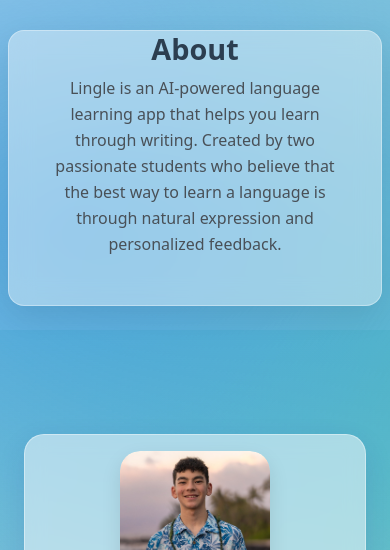
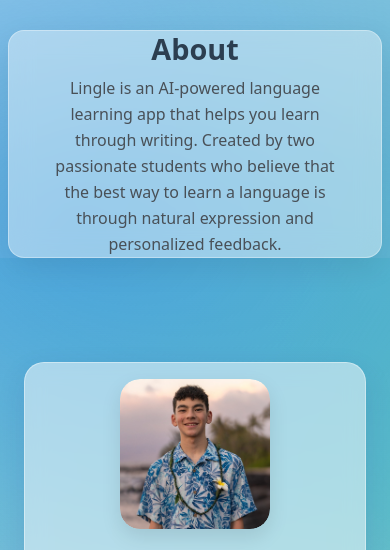
Before and after one commit to Lingle-Labs/getlingle.com, a plain HTML site: page about.html in a window 390 px wide. Shown: the part 55-605 px from the top of the page. Drawn offline with Linux system fonts and the light colour scheme.

Commit message:
fixed padding

```diff
--- a/style.css
+++ b/style.css
@@ -922,7 +922,7 @@
 
 /* About Page Styling */
 .about-hero {
-    padding: 4rem 1.5rem 3rem;
+    padding: 4rem 1.5rem 0;
     background: linear-gradient(135deg, #f8f9fa 0%, #e9ecef 100%);
 }
 
@@ -947,7 +947,7 @@
     color: var(--text-secondary);
     text-align: center;
     max-width: 800px;
-    margin: 0 auto var(--space-16);
+    margin: 0 auto 0;
     padding: 0 var(--space-4);
 }
 
@@ -1049,7 +1049,7 @@
 
 @media (max-width: 768px) {
     .about-hero {
-        padding: 3rem 1rem 2rem;
+    padding: 3rem 1rem 0;
     }
 
     .about-title {
@@ -1059,7 +1059,7 @@
 
     .about-description {
         font-size: 1rem;
-        margin-bottom: 3rem;
+    margin-bottom: 0;
         padding: 0;
     }
 
@@ -1095,7 +1095,7 @@
 
 @media (max-width: 480px) {
     .about-hero {
-        padding: 2rem 0.5rem 1.5rem;
+    padding: 2rem 0.5rem 0;
     }
 
     .about-title {
```
